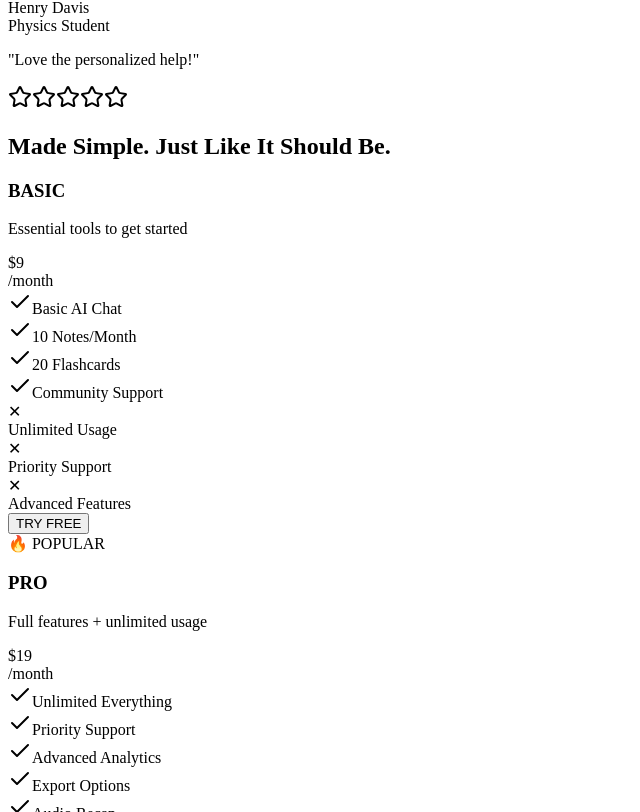
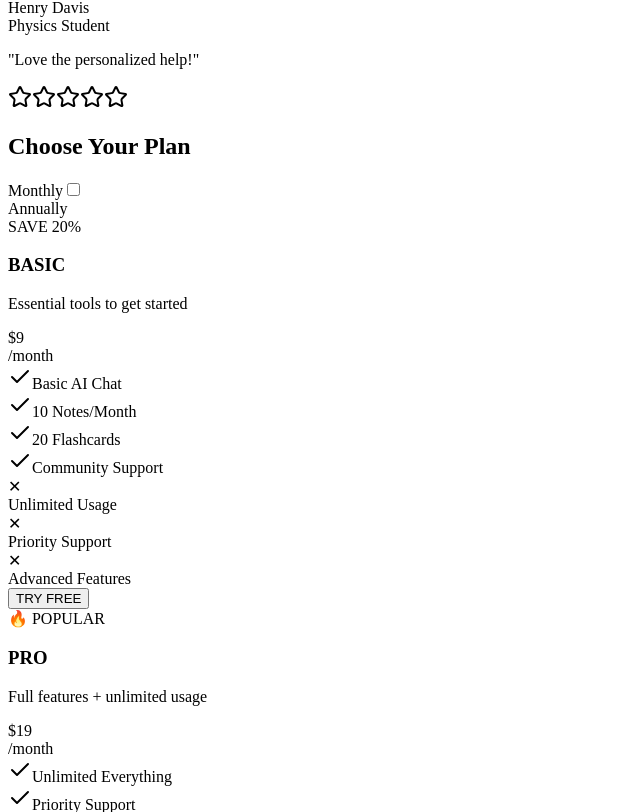
Before and after one commit to shxhidtutorly/gettutorly, a Next.js app: page /Index in a window 1280 px wide. Shown: the part 5088-5900 px from the top of the page, without its empty margins (0-640 px from the left). Built offline with nearby package versions, Linux system fonts and the light colour scheme.

Commit message:
Update Index.tsx

```diff
--- a/src/pages/Index.tsx
+++ b/src/pages/Index.tsx
@@ -17,6 +17,7 @@ import {
   CreditCard,
 } from "lucide-react"
 import { useState, useEffect } from "react"
+import { Check } from "lucide-react"
 import Navbar from "@/components/navbar"
 import Footer from "@/components/footer"
 
@@ -27,6 +28,49 @@ export default function LandingPage() {
   const titles = ["Smart", "Next-Gen", "AI-Powered", "Effortless", "Trusted", "Supercharged"]
   const [titleNumber, setTitleNumber] = useState(0)
   const [heroLoaded, setHeroLoaded] = useState(false)
+  const [billingCycle, setBillingCycle] = useState('monthly');
+
+  const pricingPlans = [
+  {
+    name: "BASIC",
+    desc: "Essential tools to get started",
+    priceMonthly: "$9",
+    priceAnnually: "$90",
+    features: ["Basic AI Chat", "10 Notes/Month", "20 Flashcards", "Community Support"],
+    notIncluded: ["Unlimited Usage", "Priority Support", "Advanced Features"],
+    bg: "bg-white text-black",
+    cta: "TRY FREE",
+  },
+  {
+    name: "PRO",
+    desc: "Full features + unlimited usage",
+    priceMonthly: "$19",
+    priceAnnually: "$190",
+    features: [
+      "Unlimited Everything",
+      "Priority Support",
+      "Advanced Analytics",
+      "Export Options",
+      "Audio Recap",
+      "Math Solver",
+    ],
+    notIncluded: [],
+    bg: "bg-purple-500 text-white",
+    popular: true,
+    cta: "TRY FREE",
+  },
+  {
+    name: "TEAM",
+    desc: "For groups/institutions",
+    priceMonthly: "$49",
+    priceAnnually: "$490",
+    features: ["Everything in Pro", "Team Management", "Bulk Import", "Admin Dashboard", "Custom Branding"],
+    notIncluded: [],
+    bg: "bg-blue-600 text-white",
+    cta: "TRY FREE",
+  },
+];
+
 
   useEffect(() => {
     // Immediate hero load with fade-in animation
@@ -499,70 +543,39 @@ export default function LandingPage() {
       </section>
 
        {/* Fixed Pricing Section */}
-    <section className="bg-stone-50 py-20">
+   <section className="bg-stone-50 py-20" id="pricing">
   <div className="max-w-7xl mx-auto px-4">
     <div className="text-center mb-8">
-            <h2 className="text-4xl md:text-5xl font-black mb-4 uppercase">Made Simple. Just Like It Should Be.</h2>
+      <h2 className="text-4xl md:text-5xl font-black mb-4 uppercase">Choose Your Plan</h2>
       <div className="w-32 h-2 bg-black mx-auto"></div>
     </div>
-
+    <div className="flex justify-center items-center my-12">
+      <span className={`font-bold text-lg mr-4 ${billingCycle === 'monthly' ? 'text-black' : 'text-stone-400'}`}>Monthly</span>
+      <label className="relative inline-flex items-center cursor-pointer">
+        <input type="checkbox" value="" className="sr-only peer" onChange={() => setBillingCycle(billingCycle === 'monthly' ? 'annually' : 'monthly')} checked={billingCycle === 'annually'} />
+        <div className={`w-20 h-10 bg-stone-200 rounded-full border-4 border-black peer peer-checked:after:translate-x-full after:content-[''] after:absolute after:top-1/2 after:-translate-y-1/2 after:left-2 after:bg-black after:border after:rounded-full after:h-7 after:w-7 after:transition-all after:duration-300 after:ease-in-out`}></div>
+      </label>
+      <span className={`font-bold text-lg ml-4 ${billingCycle === 'annually' ? 'text-black' : 'text-stone-400'}`}>Annually</span>
+      <div className="ml-4 bg-amber-300 text-black font-bold text-sm py-1 px-3 border-2 border-black -rotate-6">SAVE 20%</div>
+    </div>
     <div className="grid grid-cols-1 md:grid-cols-3 gap-8 max-w-6xl mx-auto items-stretch">
-            {[
-              {
-                name: "BASIC",
-                desc: "Essential tools to get started",
-                price: "$9",
-                features: ["Basic AI Chat", "10 Notes/Month", "20 Flashcards", "Community Support"],
-                notIncluded: ["Unlimited Usage", "Priority Support", "Advanced Features"],
-                bg: "bg-white text-black", // BASIC card is white with black text
-                cta: "TRY FREE",
-              },
-              {
-                name: "PRO",
-                desc: "Full features + unlimited usage",
-                price: "$19",
-                features: [
-                  "Unlimited Everything",
-                  "Priority Support",
-                  "Advanced Analytics",
-                  "Export Options",
-                  "Audio Recap",
-                  "Math Solver",
-                ],
-                notIncluded: [],
-                bg: "bg-purple-500 text-white", // PRO card is purple with white text
-                popular: true,
-                cta: "TRY FREE",
-              },
-              {
-                name: "TEAM",
-                desc: "For groups/institutions",
-                price: "$49",
-                features: ["Everything in Pro", "Team Management", "Bulk Import", "Admin Dashboard", "Custom Branding"],
-                notIncluded: [],
-                bg: "bg-blue-600 text-white", // TEAM card is blue with white text
-                cta: "TRY FREE",
-              },
-            ].map((plan, index) => (
+      {pricingPlans.map((plan, index) => (
         <div
           key={index}
-                className={`${plan.bg} p-8 brutal-border relative pricing-flash hover-scale hover-lift h-full flex flex-col scroll-scale-in`}
-                style={{ animationDelay: `${index * 0.2}s` }}
+          className={`${plan.bg} p-8 brutal-border relative pricing-flash hover-scale hover-lift h-full flex flex-col`}
         >
           {plan.popular && (
-                  // FIX: Popular tag alignment - Adjusted top positioning for better visual alignment
             <div className="absolute top-3 left-1/2 transform -translate-x-1/2 -translate-y-1/2 z-20">
-                    <Badge className="bg-gray-800 text-white font-black px-6 py-2 brutal-border text-sm">
-                      🔥 POPULAR
-                    </Badge>
+              <span className="bg-gray-800 text-white font-black px-6 py-2 brutal-border text-sm rounded">🔥 POPULAR</span>
             </div>
           )}
-                {/* Added pt-8 to push content down for popular tag, creating space */}
           <div className="text-center mb-6 pt-8">
             <h3 className="text-2xl font-black mb-2">{plan.name}</h3>
             <p className="font-bold mb-4 text-base">{plan.desc}</p>
-                  <div className="text-5xl font-black">{plan.price}</div>
-                  <div className="text-base font-bold">/month</div>
+            <div className="text-5xl font-black">
+              {billingCycle === 'monthly' ? plan.priceMonthly : plan.priceAnnually}
+            </div>
+            <div className="text-base font-bold">/{billingCycle === 'monthly' ? 'month' : 'year'}</div>
           </div>
           <div className="space-y-3 mb-8 flex-grow">
             {plan.features.map((feature, idx) => (
@@ -579,10 +592,7 @@ export default function LandingPage() {
             ))}
           </div>
           <a href="/signup">
-                  {/* FIX: Pricing Plan "TRY FREE" button visibility - now all buttons are purple with white text */}
-                  <Button
-                    className={`w-full font-black py-4 brutal-button mt-auto bg-purple-500 text-white hover:bg-purple-600`}
-                  >
+            <Button className={`w-full font-black py-4 brutal-button mt-auto bg-purple-500 text-white hover:bg-purple-600`}>
               {plan.cta}
             </Button>
           </a>
```
Lines whose indentation alone changed are shown as unchanged.
